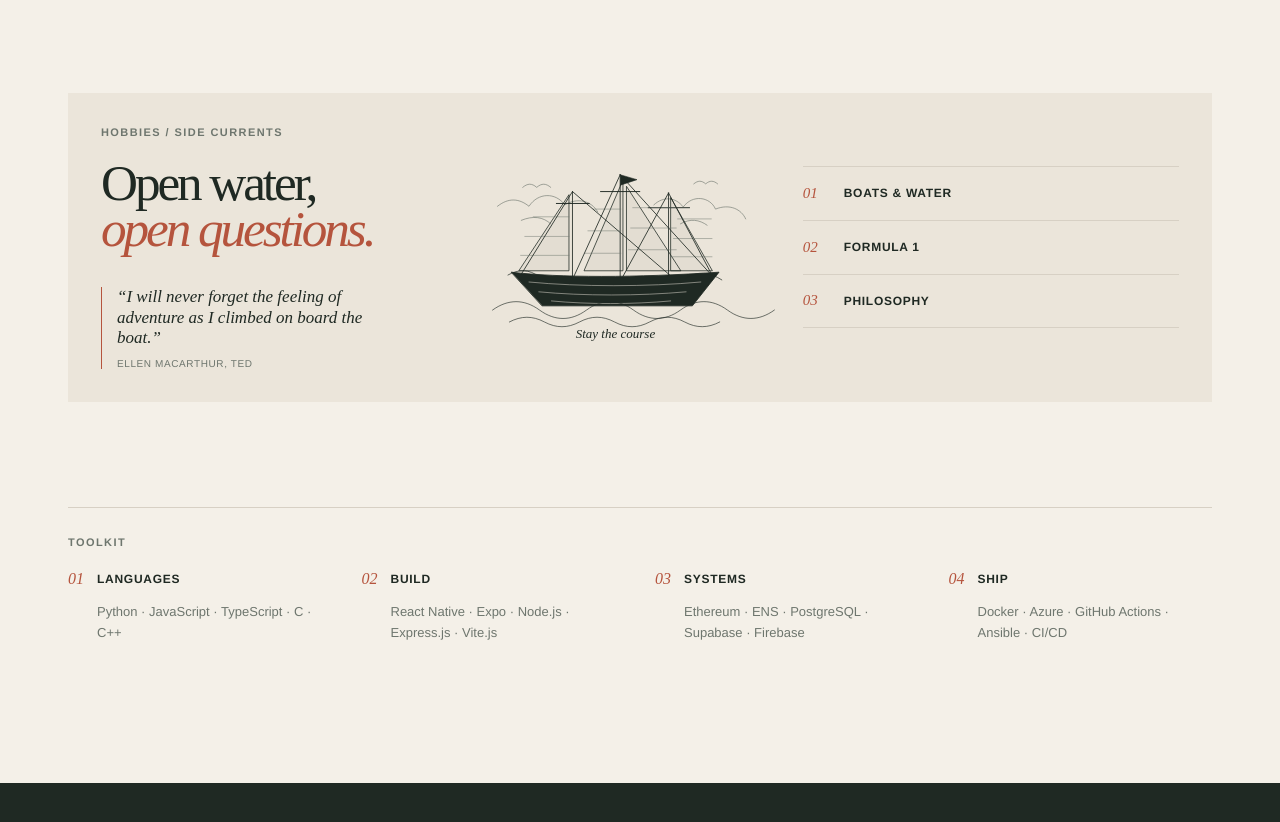
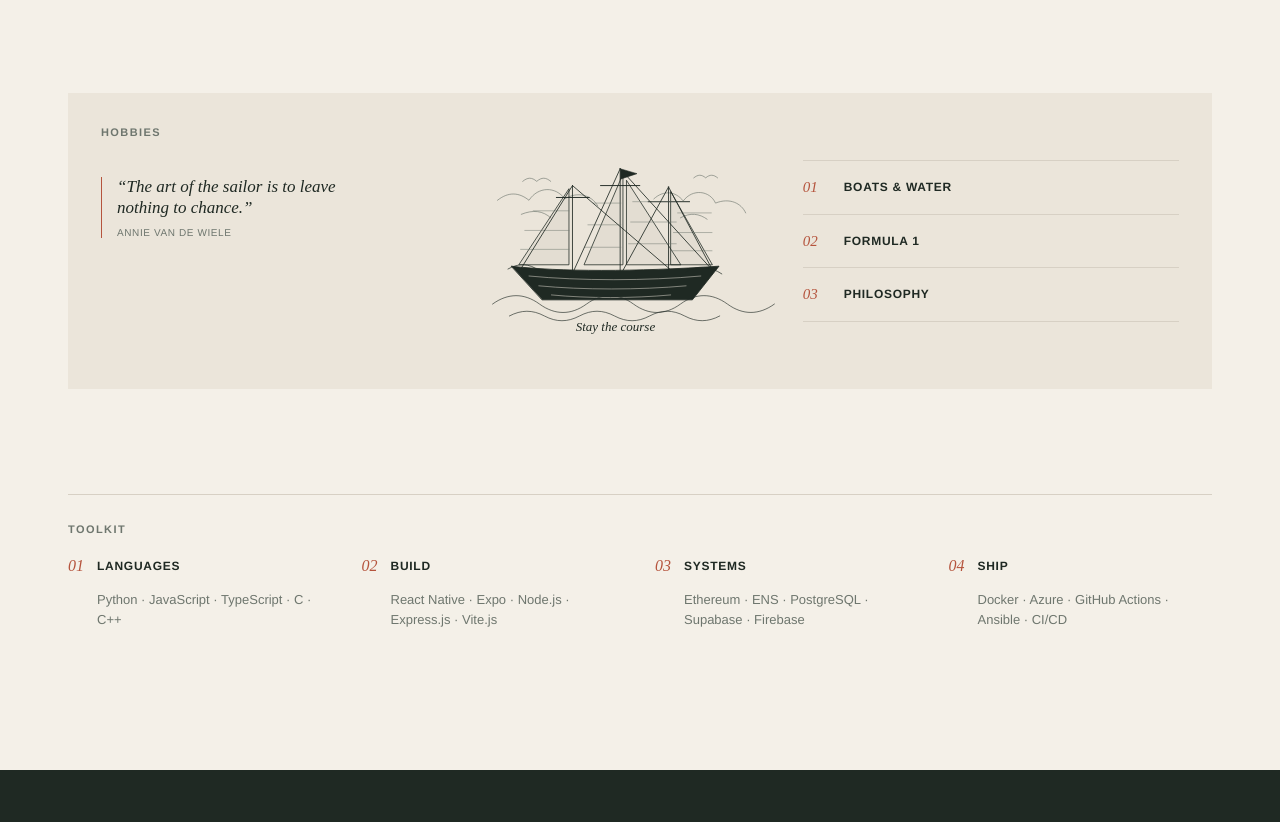
Before and after one commit to verschhh/verschhh.fr, a website: page index.html in a window 1280 px wide. Shown: the part 3820-4642 px from the top of the page. Drawn offline with Linux system fonts and the light colour scheme.

Commit message:
refine: simplify hobbies quote

```diff
--- a/index.html
+++ b/index.html
@@ -195,13 +195,10 @@
 
       <div class="hobbies-panel reveal">
         <div class="hobbies-copy">
-          <p class="detail-label">Hobbies / side currents</p>
-          <h3>Open water,<br /><em>open questions.</em></h3>
+          <p class="detail-label">Hobbies</p>
           <blockquote>
-            “I will never forget the feeling of adventure as I climbed on board the boat.”
-            <cite><a
-                href="https://www.ted.com/talks/dame_ellen_macarthur_the_surprising_thing_i_learned_sailing_solo_around_the_world"
-                target="_blank" rel="noreferrer">Ellen MacArthur, TED</a></cite>
+            “The art of the sailor is to leave nothing to chance.”
+            <cite>Annie Van de Wiele</cite>
           </blockquote>
         </div>
         <div class="vessel-mark" aria-hidden="true">
--- a/styles.css
+++ b/styles.css
@@ -121,11 +121,8 @@ em { color: var(--signal); font-style: italic; }
 .language-line { margin: 0; font: 18px/1.65 var(--serif); }
 .language-line span { color: var(--muted); font: 11px var(--sans); }
 .hobbies-panel { margin-top: 105px; padding: 33px; display: grid; grid-template-columns: 1fr .9fr 1.15fr; gap: 40px; background: var(--paper-deep); }
-.hobbies-copy h3 { margin-bottom: 24px; font: 400 clamp(36px, 4vw, 55px)/.9 var(--serif); letter-spacing: -.06em; }
-.hobbies-copy blockquote { max-width: 285px; margin: 35px 0 0; padding-left: 15px; border-left: 1px solid var(--signal); font: italic 17px/1.2 var(--serif); }
+.hobbies-copy blockquote { max-width: 285px; margin: 38px 0 0; padding-left: 15px; border-left: 1px solid var(--signal); font: italic 17px/1.2 var(--serif); }
 .hobbies-copy cite { display: block; margin-top: 9px; color: var(--muted); font: 10px var(--sans); letter-spacing: .06em; text-transform: uppercase; }
-.hobbies-copy cite a { transition: color .2s ease; }
-.hobbies-copy cite a:hover, .hobbies-copy cite a:focus-visible { color: var(--ink); }
 .vessel-mark { min-height: 230px; display: flex; flex-direction: column; justify-content: center; align-items: center; color: var(--ink); }
 .vessel-mark svg { width: 100%; max-width: 360px; overflow: visible; }
 .vessel-mark path { fill: none; stroke: currentColor; stroke-width: 1.35; stroke-linecap: round; stroke-linejoin: round; }
```
